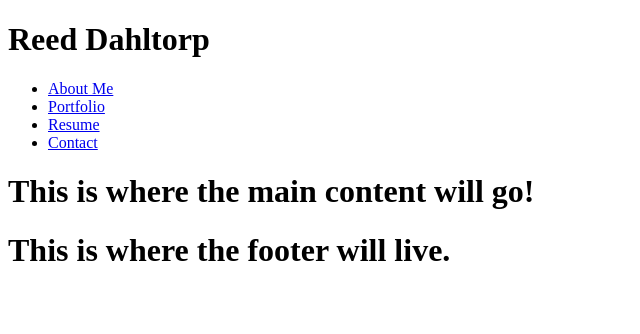
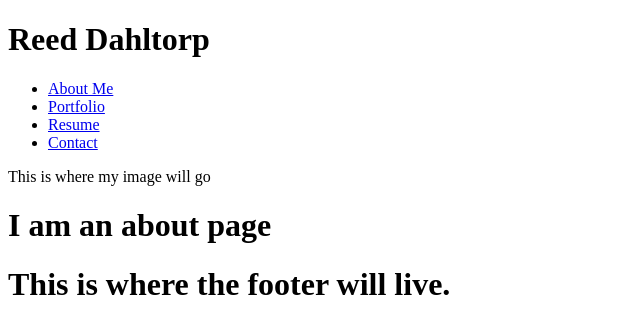
Before and after one commit to rdahltorp/rd-react-portfolio, a React (Create React App) app: page / in a window 1280 px wide. Shown: the top 334 px of the page, without its empty margins (0-640 px from the left). Built offline with nearby package versions, Linux system fonts and the light colour scheme.

Commit message:
Navigation between pages set up

```diff
--- a/src/App.js
+++ b/src/App.js
@@ -1,16 +1,10 @@
 import React from "react";
-import Navigation from "./components/Header/navigation"
 import PageHandler from "./components/PageHandler"
-import Footer from "./components/Footer/footer"
 
 function App() {
   return (
     <div className="App">
-      <Navigation />
-      <main>
-        <PageHandler />
-      </main>
-      <Footer />
+      <PageHandler />
     </div>
   );
 }
--- a/src/components/PageHandler.js
+++ b/src/components/PageHandler.js
@@ -1,7 +1,40 @@
-import React from "react";
+import React, { useState } from "react";
+import Navigation from "./Header/navigation";
+import About from "./Pages/About";
+import Contact from "./Pages/Contact";
+import Portfolio from "./Pages/Portfolio";
+import Resume from "./Pages/Resume";
+import Footer from "./Footer/footer"
 
 export default function PageHandler() {
+
+    //Sets up the state of the page with the defualt being the "About" page
+    const [currentPage, setCurrentPage] = useState('AboutMe');
+
+    const renderPage = () => {
+        if (currentPage === 'AboutMe') {
+            return <About />
+        }
+        if (currentPage === 'Contact') {
+            return <Contact />
+        }
+        if (currentPage === 'Portfolio') {
+            return <Portfolio />
+        }
+        if (currentPage === 'Resume') {
+            return <Resume />
+        }
+    }
+
+    const handlePageChange = (page) => setCurrentPage(page)
+
     return (
-        <h1>This is where the main content will go!</h1>
+        <div>
+            <Navigation currentPage={currentPage} handlePageChange={handlePageChange} />
+            <main>
+                {renderPage()}
+            </main>
+            <Footer />
+        </div>
     )
 }
--- a/src/components/Pages/About.js
+++ b/src/components/Pages/About.js
@@ -0,0 +1,10 @@
+import React from "react";
+
+export default function About() {
+    return (
+        <div>
+            <p>This is where my image will go</p>
+            <h1>I am an about page</h1>
+        </div>
+    )
+}
--- a/src/components/Pages/Contact.js
+++ b/src/components/Pages/Contact.js
@@ -0,0 +1,9 @@
+import React from "react";
+
+export default function Contact() {
+    return (
+        <div>
+            <h1>This is where a contact form will go</h1>
+        </div>
+    )
+}
--- a/src/components/Pages/Portfolio.js
+++ b/src/components/Pages/Portfolio.js
@@ -0,0 +1,9 @@
+import React from "react";
+
+export default function Portfolio() {
+    return (
+        <div>
+            <h1>This is where all my projects will go</h1>
+        </div>
+    )
+}
--- a/src/components/Pages/Resume.js
+++ b/src/components/Pages/Resume.js
@@ -0,0 +1,9 @@
+import React from "react";
+
+export default function Contact() {
+    return (
+        <div>
+            <h1>This is where a resume download link will go and where an image of my resume will live.</h1>
+        </div>
+    )
+}
```
